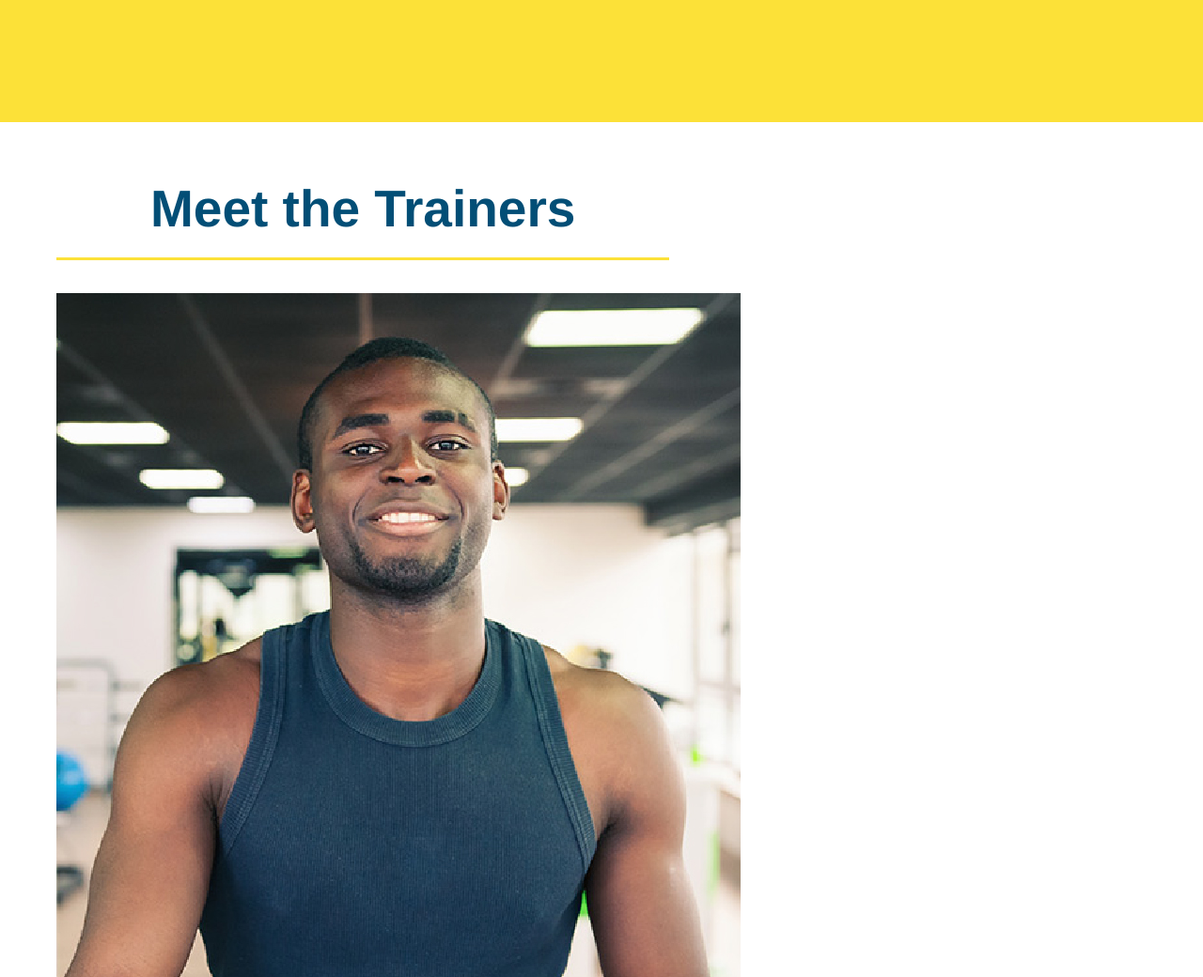
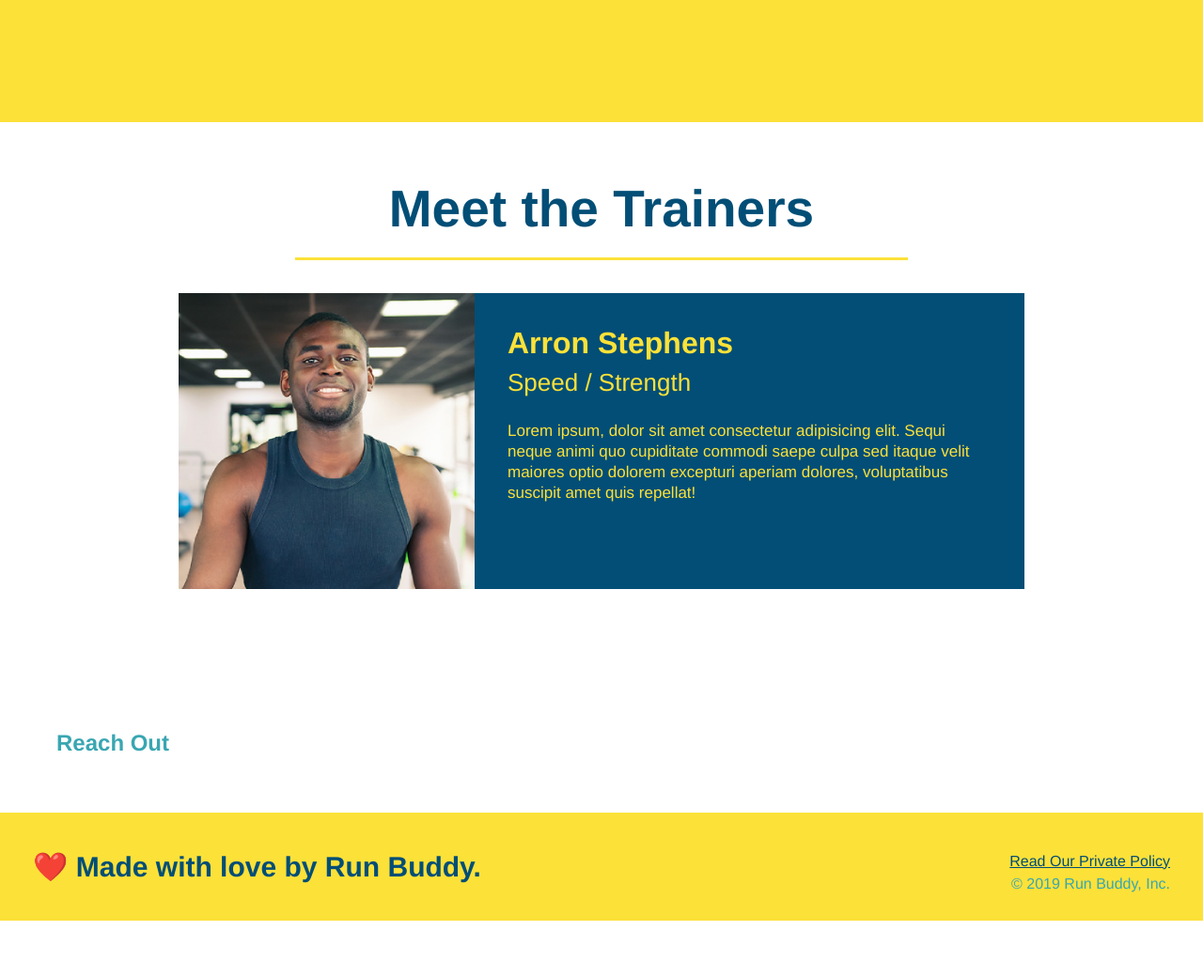
Before and after one commit to tammamakhan/run-buddy, a plain HTML site: page index.html in a window 1280 px wide. Shown: the part 2600-3640 px from the top of the page at 94% size. After the commit the page ends 3580 px from the top, so only its background shows below. Drawn offline with Linux system fonts and the light colour scheme.

Commit message:
added styling for first trainer in trainer section

```diff
--- a/assets/css/style.css
+++ b/assets/css/style.css
@@ -176,3 +176,50 @@ section {
 .secondary-border {
   border-color: #39a6b2;
 }
+
+.trainers {
+  text-align: center;
+}
+
+.trainer {
+  width: 900px;
+  margin: 0 auto 30px auto;
+  background: #024e76;
+  color: #fce138;
+  overflow: auto;
+}
+
+.trainer img {
+  width: 35%;
+  float: left;
+}
+
+.trainer-bio {
+  padding: 35px;
+  float: left;
+  width: 65%;
+}
+
+.trainer-bio h3 {
+  font-size: 32px;
+  margin-bottom: 8px;
+}
+
+.trainer-bio h4 {
+  font-weight: lighter;
+  font-size: 26px;
+  margin-bottom: 25px;
+}
+
+.trainer-bio p {
+  font-size: 17px;
+  line-height: 1.3;
+}
+
+.text-left {
+  text-align: left;
+}
+
+.text-right {
+  text-align: right;
+}
--- a/index.html
+++ b/index.html
@@ -138,7 +138,7 @@
           alt="Arron Stephens in his
         workout clothes, ready to pump iron"
         />
-        <div class="trainer-bio">
+        <div class="trainer-bio text-left">
           <h3>Arron Stephens</h3>
           <h4>Speed / Strength</h4>
           <p>
```
